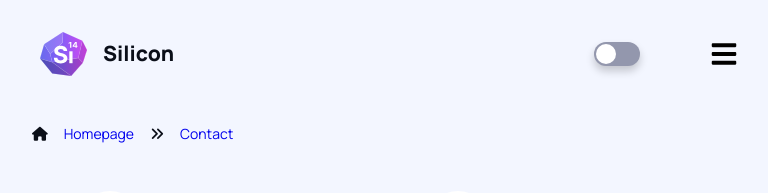
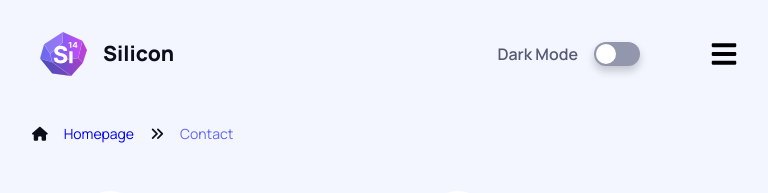
Before and after one commit to Messijahz/reactapp, a React (Vite) app: page /contact in a window 1280 px wide. Shown: the top 193 px of the page, without its empty margins (248-1016 px from the left). Built offline with nearby package versions, Linux system fonts and the light colour scheme.

Commit message:
Fixed a few bugs and missing pieces in the code. Also fixed so that all links now works as intended.

```diff
--- a/src/components/Faq.jsx
+++ b/src/components/Faq.jsx
@@ -1,9 +1,8 @@
 import React from 'react'
-import ArrowDown from '../assets/pictures/arrow-down-info.svg'
-import ArrowUp from '../assets/pictures/arrow-up-info.svg'
+import { NavLink } from 'react-router-dom'
 import PhoneCallIcon from '../assets/pictures/phonecallicon.svg'
 import ChatIcon from '../assets/pictures/chaticon.svg'
-import Accordion from './Accordion'
+
 import FaqList from './FaqList'
 
 const Faq = () => {
@@ -26,20 +25,21 @@ const Faq = () => {
                             <img src={PhoneCallIcon} alt="An icon of a phone" />
                             <p>Still have  questions?</p>
                             <div className="flex-center">
-                                <a href="contact.html" className="purple-text">
+                                <NavLink className="purple-text" to="/contact">
                                 <span className="underlined-link">Contact us</span>
                                 <i className="fa-solid fa-arrow-right"></i>
-                                </a>
+                                </NavLink>
                             </div>
                         </div>
                         <div className="contact-box">
                             <img src={ChatIcon} alt="An icon of a chat bubble" />
                             <p>Don't like phone calls?</p>
                             <div className="flex-center">
-                                <a href="/contact.html" className="green-text">
+
+                                <NavLink className="green-text" to="/contact">
                                 <span className="underlined-link">Contact us</span>
                                 <i className="fa-solid fa-arrow-right"></i>
-                                </a>
+                                </NavLink>
                             </div>
                         </div>
                     </div>
--- a/src/components/Navbar.jsx
+++ b/src/components/Navbar.jsx
@@ -28,8 +28,9 @@ const Navbar = () => {
 
             <div className="navigation">
                 <div className="navigation-tablet">
+                <p className="darkmode">Dark Mode</p>
 
-                    <ToggleSwitch />
+                <ToggleSwitch />
 
                 </div>
                 <a id="auth-signin" href="#" className="btn-primary text-signin">
--- a/src/components/Navbar2.jsx
+++ b/src/components/Navbar2.jsx
@@ -1,13 +1,15 @@
 import React from 'react'
+import { NavLink } from 'react-router-dom'
 
 const Navbar2 = () => {
   return (
     <div className="navbar2 container">
+
           <i className="fa-solid fa-house"></i>
-          <a href="index.html"> <p>Homepage</p></a>
+          <NavLink to="/home"><p>Homepage</p></NavLink>
 
           <i className="fa-solid fa-angles-right"></i>
-          <a href="contact.html"> <p>Contact</p></a>
+          <NavLink to="/contact"><p>Contact</p></NavLink>
         </div>
   )
 }
```
